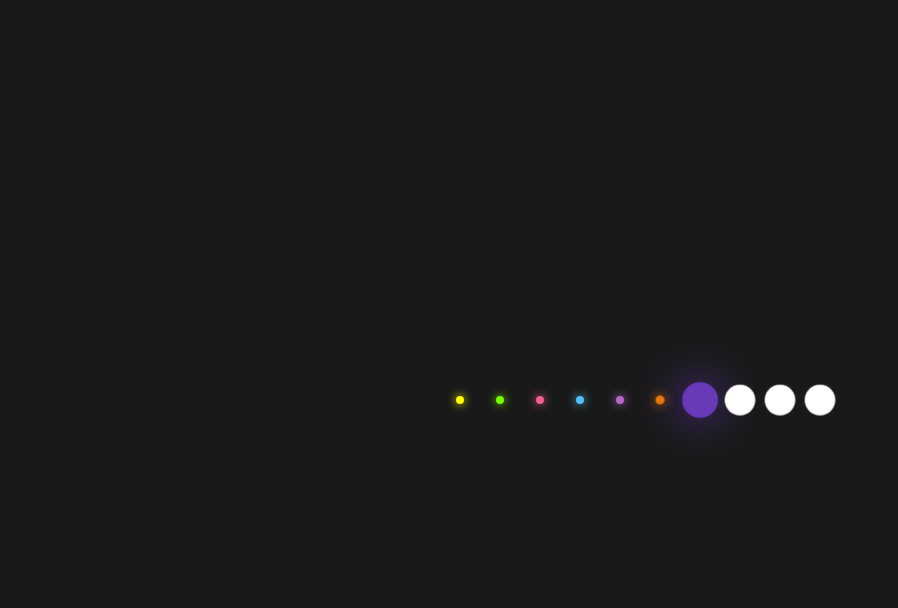
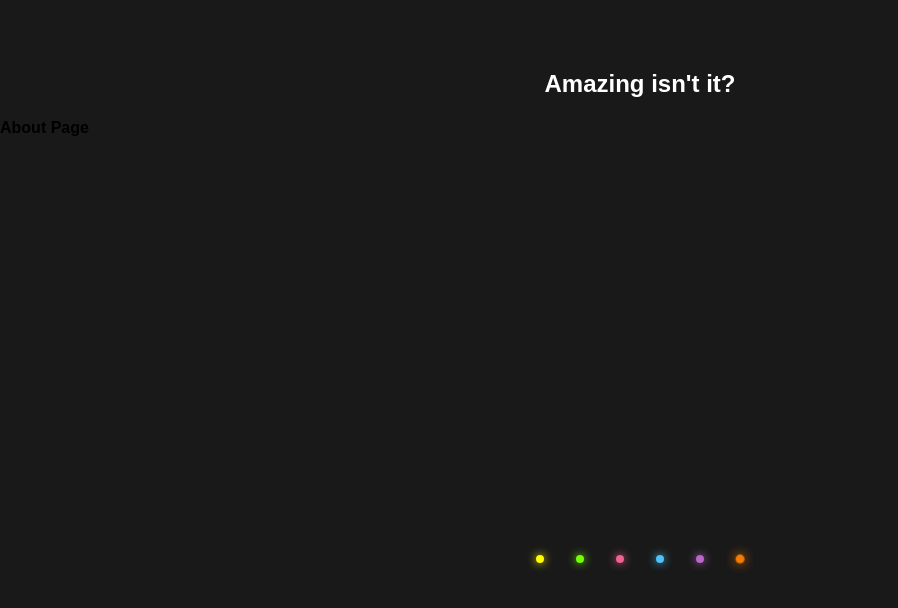
Before and after one commit to nak97/my-first-repo, a plain HTML site: page index.html in a window 1280 px wide. Shown: the whole page, without its empty margins (0-898 px from the left). Drawn offline with Linux system fonts and the light colour scheme.

Commit message:
added about page

```diff
--- a/index.html
+++ b/index.html
@@ -7,6 +7,9 @@
   <title>Glowing Dots</title>
 </head>
 <body>
+  <div>
+    <h2>Amazing isn't it?</h2>
+    <h4>About Page</h4>
     <ul>
       <li></li>
       <li></li>
@@ -14,10 +17,8 @@
       <li></li>
       <li></li>
       <li></li>
-    <li></li>
-    <li></li>
-    <li></li>
-    <li></li>
     </ul>
+  </div>
+
 </body>
 </html>
```
Lines whose indentation alone changed are shown as unchanged.
